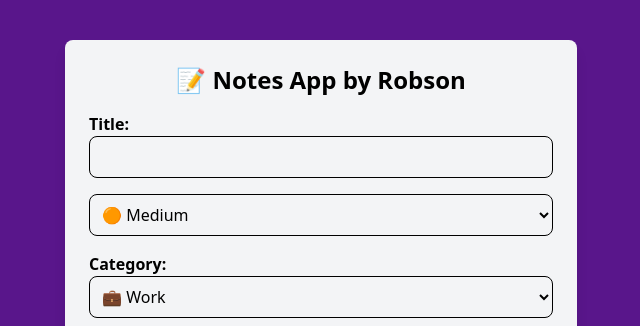
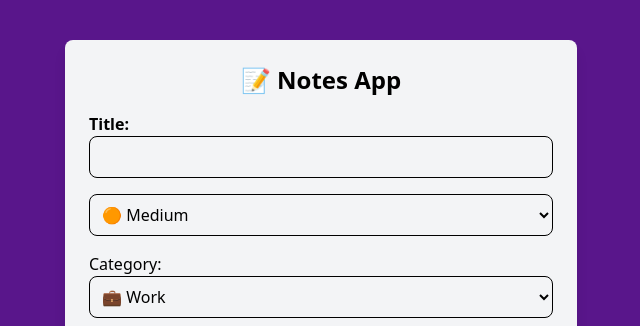
Before and after one commit to robson-muniz/note-app, a React (Vite) app: page / in a window 1280 px wide. Shown: the top 326 px of the page, without its empty margins (319-959 px from the left). Built offline with nearby package versions, Linux system fonts and the light colour scheme.

Commit message:
Show Notes.

```diff
--- a/src/App.jsx
+++ b/src/App.jsx
@@ -1,15 +1,17 @@
-import React, {useState} from 'react';
+import React, { useState } from 'react';
 import NoteForm from "./components/NoteForm.jsx";
+import NoteList from "./components/NoteList.jsx";
 
 const App = () => {
-    const [notes, setNotes] = useState([])
+    const [notes, setNotes] = useState([]);
 
     return (
         <div className="max-w-lg mx-auto mt-10 p-6 bg-gray-100 rounded-lg shadow-lg">
-        <h2 className="text-2xl font-bold mb-4 text-center">
-            📝 Notes App by Robson
-        </h2>
+            <h2 className="text-2xl font-bold mb-4 text-center">
+                📝 Notes App
+            </h2>
             <NoteForm notes={notes} setNotes={setNotes} />
+            <NoteList notes={notes} />
         </div>
     );
 };
--- a/src/components/NoteForm.jsx
+++ b/src/components/NoteForm.jsx
@@ -7,7 +7,6 @@ const NoteForm = ({notes, setNotes}) => {
         priority: 'Medium',
         description: '',
     })
-
 
     const handleChange = (e) => {
         const { name, value } = e.target;
@@ -67,7 +66,7 @@ const NoteForm = ({notes, setNotes}) => {
             </div>
 
             <div className="mb-4">
-                <label htmlFor="category" className="block font-semibold">
+                <label htmlFor="category" clavaluessName="block font-semibold">
                     Category:
                 </label>
                 <select
```
